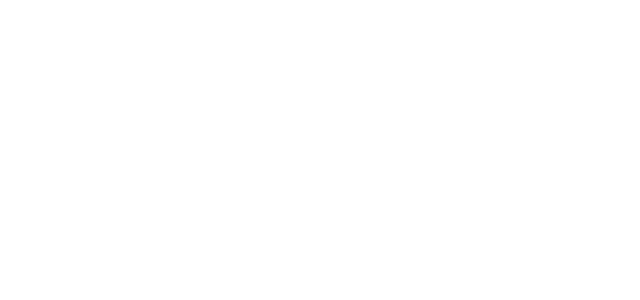
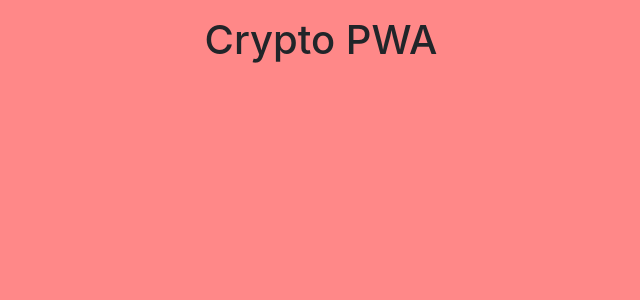
Before and after one commit to danielruffolodeveloper/React_Cryptocurrency_PWA, a React (Create React App) app in the folder client/: page / in a window 1280 px wide. Shown: the top 300 px of the page, without its empty margins (319-959 px from the left). Built offline with nearby package versions, Linux system fonts and the light colour scheme.

Commit message:
Added Bootstrap , custom styling, Header component

```diff
--- a/client/public/index.html
+++ b/client/public/index.html
@@ -15,6 +15,17 @@
       user's mobile device or desktop. See https://developers.google.com/web/fundamentals/web-app-manifest/
     -->
     <link rel="manifest" href="%PUBLIC_URL%/manifest.json" />
+
+    <link
+    rel="stylesheet"
+    href="https://stackpath.bootstrapcdn.com/bootstrap/4.4.1/css/bootstrap.min.css"
+    integrity="sha384-Vkoo8x4CGsO3+Hhxv8T/Q5PaXtkKtu6ug5TOeNV6gBiFeWPGFN9MuhOf23Q9Ifjh"
+    crossorigin="anonymous"
+  />
+  <link
+    rel="stylesheet"
+    href="https://cdnjs.cloudflare.com/ajax/libs/font-awesome/5.13.0/css/all.min.css"
+  />
     <!--
       Notice the use of %PUBLIC_URL% in the tags above.
       It will be replaced with the URL of the `public` folder during the build.
--- a/client/src/App.css
+++ b/client/src/App.css
@@ -0,0 +1,41 @@
+* {
+  margin: 0;
+  padding: 0;
+  box-sizing: border-box;
+  text-decoration: none !important;
+}
+
+body {
+  background-color: #ff8888;
+}
+
+ul {
+  list-style: none;
+}
+
+.coinlist-image {
+  width: 50px;
+}
+
+.coinlist-item {
+  display: flex;
+}
+
+.coinsummary {
+  border-color: white !important;
+  border-style: outset !important;
+}
+
+.coin-data-category {
+  font-size: 10px;
+}
+
+.delete-icon {
+  display: none;
+  position: absolute;
+  right: 6px;
+}
+
+.coin:hover .delete-icon {
+  display: block;
+}
--- a/client/src/App.jsx
+++ b/client/src/App.jsx
@@ -1,12 +1,17 @@
 import React from 'react';
 import CoinDetailPage from './pages/CoinDetailPage';
 import CoinSummaryPage from './pages/CoinSummaryPage';
+
+import Header from './components/Header';
+
+
 import {BrowserRouter, Route} from "react-router-dom";
 import './App.css';
 
 function App() {
   return (
     <div className="App">
+      <Header/>
       <BrowserRouter>
         <Route exact path="/" component={CoinSummaryPage}/>
       </BrowserRouter>
--- /dev/null
+++ b/client/src/components/Header.jsx
@@ -0,0 +1,11 @@
+import React from 'react'
+
+const Header = () => {
+    return (
+        <div>
+            <h1 className="text-center  mt-3 mb-4">Crypto PWA</h1>
+        </div>
+    )
+}
+
+export default Header
```
